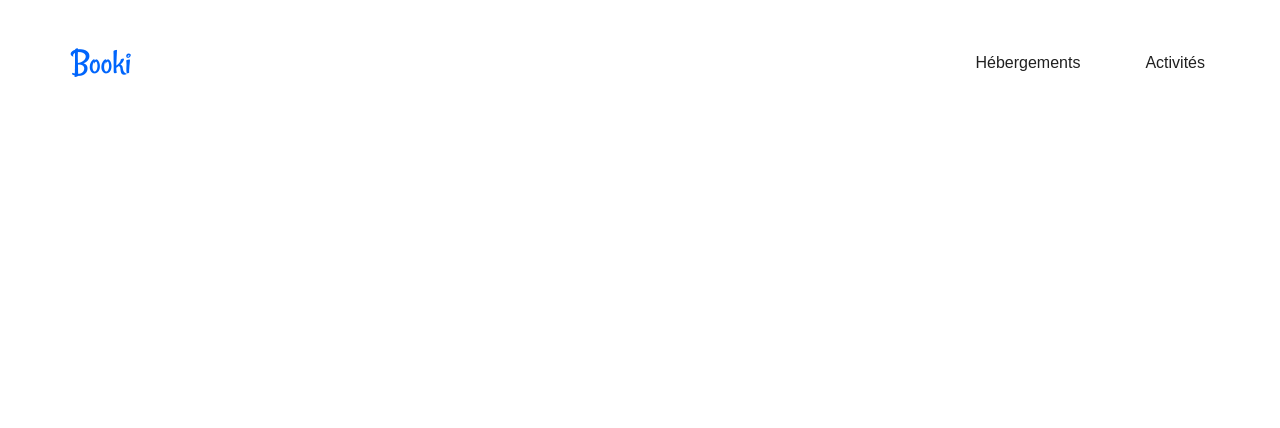
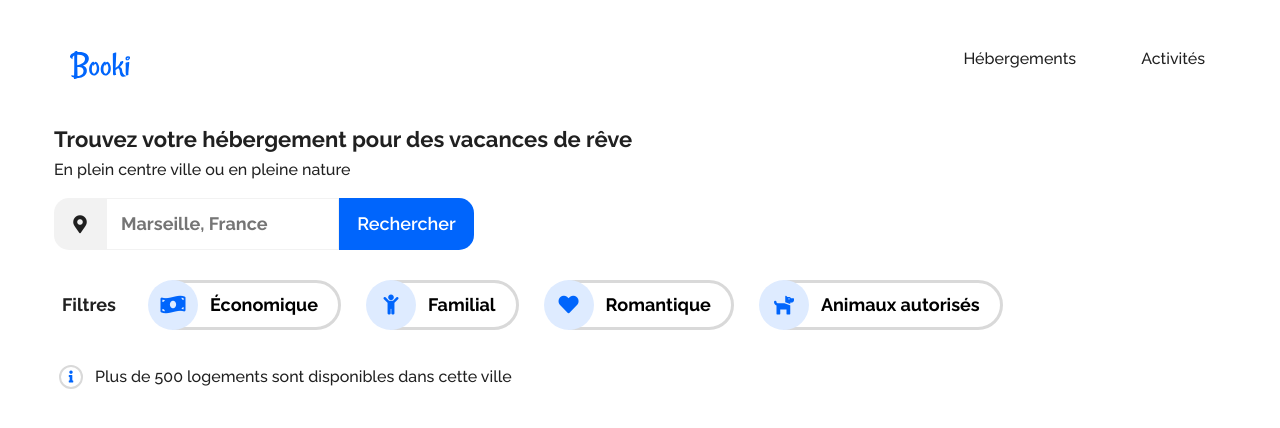
Before and after one commit to hisarandre/BOOKI, a plain HTML site: page index.html in a window 1280 px wide. Drawn offline with Linux system fonts and the light colour scheme; a web font is replaced by a local one.

Commit message:
Add filters and search bar

```diff
--- a/css/mobile.css
+++ b/css/mobile.css
@@ -1,6 +1,6 @@
-body {
-    font-size: 33px;
-  }
+body { font-size: 33px; }
+
+main { padding: 0 40px; }
 
 /* HEADER */
 
@@ -11,8 +11,8 @@ header nav {
   }
 
   header nav .logo-booki {
-    height: 95px;
-    margin: 40px 0 40px 0;
+    width: 130px;
+    margin: 52px 0 40px 0;
   }
 
   header nav ul {
@@ -24,9 +24,114 @@ header nav {
     width: 50%;
     padding: 0;
     margin: 0;
+    border-color: var(--lighgrey);
     border-width: 0 0 8px 0;
   }
 
   header nav li {
     margin: auto;
   }
+
+/* SECTION SEARCH */
+
+#search header {
+  margin-top: 65px;
+  margin-bottom: 70px;
+}
+
+#search h1 {
+  font-weight: 700;
+  font-size: 44px;
+  line-height: 1.2;
+}
+
+/* --- search bar */
+
+#search-bar {
+  width: 100%;
+  margin-bottom: 70px;
+  font-size: 33px;
+  position: relative;
+}
+
+#search-bar .fas.fa-map-marker-alt {
+  width: 105px;
+  height: 105px;
+  border-radius: 25px 0 0 25px;
+}
+
+#search-bar input {
+  width: calc(100% - 155px);
+  height: 105px;
+  padding: 0 36px;
+}
+
+#search-bar .search-btn {
+  display: none;
+}
+
+#search-bar .search-icon-btn {
+  width: 105px;
+  height: 105px;
+  background-color: var(--primary);
+  font-weight: 600;
+  color: white;
+  border-radius: 35px;
+  display: flex;
+  align-items: center;
+  justify-content: center;
+  position: absolute;
+  bottom: 0;
+  right: 0;
+}
+
+/* --- filters */
+
+#filters-area {
+  font-size: 36px;
+  flex-direction: column;
+  align-items: flex-start;
+}
+
+.filters-title {
+  margin: 0 0 3px 5px;
+}
+
+.filters-btn-area {
+  margin-left: 5px;
+}
+
+.filters-btn {
+  height: 100px;
+  border-radius: 50px;
+  margin: 25px 22px 5px 0;
+}
+
+.filters-btn .fas {
+  font-size: 40px;
+  width: 100px;
+  height: 100px;
+}
+
+.filters-btn-text {
+  font-size: 33px;
+  padding: 0 35px 0 25px;
+}
+
+/* --- info text */
+
+#info-text-area {
+  margin-top: 65px;
+  margin-left: 5px;
+}
+
+#info-text-area .fas {
+  font-size: 20px;
+  width: 63px;
+  height: 50px;
+  margin-right: 20px;
+}
+
+#info-text-area .info-text {
+  font-size: 32px;
+}
--- a/css/small-mobile.css
+++ b/css/small-mobile.css
@@ -9,7 +9,7 @@ header nav {
 }
 
 header nav .logo-booki {
-  height: 60px;
+  width: 80px;
   margin: 25px 0 25px 0;
 }
 
--- a/css/style.css
+++ b/css/style.css
@@ -10,32 +10,33 @@ body {
   max-width: 1440px;
   margin: auto;
   font-family: "Raleway", sans-serif;
+  font-weight: 500;
   font-size: 16px;
   color: var(--black);
 }
 
-a {
-  color: var(--black);
-}
+main { padding: 0 54px; }
+
+a { color: var(--black); }
 
 /* HEADER */
 
 header nav {
-  height: 125px;
+  height: 116px;
   display: flex;
   justify-content: space-between;
-  align-items: stretch;
 }
 
-header nav .logo-booki {
-  height: 45px;
+header .logo-booki {
+  width: 60px;
   margin-left: 70px;
   align-self: center;
+  position: relative;
+  top: 7px;
 }
 
 header nav ul {
   display: flex;
-  align-items: stretch;
   list-style: none;
   margin-right: 40px;
 }
@@ -48,9 +49,142 @@ header nav ul a {
   border-width: 2px 0 0 0;
   border-style: solid;
   border-color: var(--background);
+  transition: color, border 0.2s ease-out;
 }
 
 header nav ul a:hover {
   color: var(--primary);
   border-color: var(--primary);
 }
+
+/* SECTION SEARCH */
+
+#search header {
+  margin-bottom: 18px;
+}
+
+#search h1 {
+  font-weight: 700;
+  font-size: 22px;
+  line-height: 16px;
+}
+
+/* --- search bar */
+
+#search-bar {
+  display: flex;
+  width: 420px;
+  margin-bottom: 25px;
+  font-size: 18px;
+}
+
+#search-bar .fas.fa-map-marker-alt {
+  background-color: var(--lighgrey);
+  width: 52px;
+  height: 52px;
+  border-radius: 15px 0 0 15px;
+  display: flex;
+  align-items: center;
+  justify-content: center;
+}
+
+#search-bar input {
+  width: 233px;
+  height: 52px;
+  padding: 0 14px;
+  border: 1px var(--lighgrey) solid;
+  font-weight: bold;
+}
+
+#search-bar input:focus {
+  outline: 1px var(--secondary) solid;
+}
+
+#search-bar .search-btn {
+  width: 135px;
+  height: 52px;
+  background-color: var(--primary);
+  font-weight: 600;
+  color: var(--background);
+  padding: 0 18px;
+  border-radius: 0 15px 15px 0;
+  transition: opacity 0.2s ease-out;
+  display: visible;
+}
+
+#search-bar .search-btn:hover { opacity: 0.9; }
+
+#search-bar .search-icon-btn { display: none; }
+
+/* --- filters */
+
+#filters-area {
+  display: flex;
+  align-items: center;
+  font-size: 18px;
+  font-weight: bold;
+}
+
+.filters-title {
+  margin: 0 37px 0 8px;
+}
+
+.filters-btn-area {
+  display: flex;
+  flex-wrap: wrap;
+}
+
+.filters-btn {
+  height: 50px;
+  font-weight: bold;
+  background-color: var(--background);
+  border-radius: 30px;
+  border: 3px #D9D9D9 solid;
+  margin: 5px 30px 5px 0;
+  padding: 0;
+  display: flex;
+  align-items: center;
+  transition: all 0.2s ease-out;
+}
+
+.filters-btn:hover {
+  background-color: var(--secondary);
+  border: 3px var(--secondary) solid;
+}
+
+.filters-btn .fas {
+  background-color: var(--secondary);
+  color: var(--primary);
+  font-size: 20px;
+  width: 50px;
+  height: 50px;
+  border-radius: 100%;
+  margin-left: -8px;
+  display: flex;
+  align-items: center;
+  justify-content: center;
+}
+
+.filters-btn-text { padding: 0 20px 0 12px; }
+
+/* --- info text */
+
+#info-text-area {
+  display: flex;
+  align-items: center;
+  margin-top: 30px;
+  margin-left: 5px;
+}
+
+#info-text-area .fas {
+  color: var(--primary);
+  font-size: 12px;
+  width: 24px;
+  height: 24px;
+  border: 2px #D9D9D9 solid;
+  border-radius: 100%;
+  margin-right: 12px;
+  display: flex;
+  align-items: center;
+  justify-content: center;
+}
--- a/css/tablet.css
+++ b/css/tablet.css
@@ -0,0 +1,11 @@
+/* SECTION SEARCH */
+/* --- filters */
+
+#filters-area {
+    flex-direction: column;
+    align-items: flex-start;
+  }
+
+.filters-title {
+    margin: 0 0 20px 0;
+  }
--- a/index.html
+++ b/index.html
@@ -5,36 +5,65 @@
     <meta charset="UTF-8">
     <meta name="viewport" content="width=device-width, initial-scale=1, user-scalable=no">
     <title>Booki</title>
-
-    <link rel="stylesheet" href="css/normalize.css">
-    <link rel="stylesheet" href="css/style.css">
-    <link rel="stylesheet" media="screen and (min-width: 768px) and (max-width: 992px)" href="css/tablet.css">
-    <link rel="stylesheet" media="screen and (max-width: 767px)" href="css/mobile.css">
-    <link rel="stylesheet" media="screen and (max-width: 480px)" href="css/small-mobile.css">
-
-    <link rel="stylesheet"
-    href="https://fonts.google.com/specimen/Raleway">
-    <link rel="stylesheet" href="https://cdn.jsdelivr.net/npm/@fortawesome/fontawesome-free@6.1.1/css/fontawesome.min.css" integrity="sha384-zIaWifL2YFF1qaDiAo0JFgsmasocJ/rqu7LKYH8CoBEXqGbb9eO+Xi3s6fQhgFWM" crossorigin="anonymous">
+    <link rel="icon" type="image/x-icon" href="/images/logo/favicon.svg">
+    <link href="https://fonts.googleapis.com/css2?family=Raleway:wght@400;500;600;700&display=swap" rel="stylesheet">
+    <link rel="stylesheet" href="https://cdnjs.cloudflare.com/ajax/libs/font-awesome/5.15.4/css/all.min.css" integrity="sha512-1ycn6IcaQQ40/MKBW2W4Rhis/DbILU74C1vSrLJxCq57o941Ym01SwNsOMqvEBFlcgUa6xLiPY/NS5R+E6ztJQ==" crossorigin="anonymous" referrerpolicy="no-referrer" />    <link rel="stylesheet" href="css/normalize.css">
+    <link rel="stylesheet" href="/css/style.css">
+    <link rel="stylesheet" media="screen and (min-width: 769px) and (max-width: 992px)" href="/css/tablet.css">
+    <link rel="stylesheet" media="screen and (max-width: 768px)" href="/css/mobile.css">
+    <link rel="stylesheet" media="screen and (max-width: 480px)" href="/css/small-mobile.css">
 </head>
 
 <body>
-
-    <!-- Header -->
+    <!-- HEADER -->
     <header>
         <nav>
-            <img class="logo-booki" src="images/logo/Booki.png" alt="logo Booki" />
+            <img class="logo-booki" src="/images/logo/Booki.svg" alt="logo Booki" />
             <ul>
-                <a href="#"><li>Hébergements</li></a>
-                <a href="#"><li>Activités</li></a>
+                <a href="#places"><li>Hébergements</li></a>
+                <a href="#activities"><li>Activités</li></a>
             </ul>
         </nav>
     </header>
 
-    <!-- Main -->
+    <!-- MAIN -->
     <main>
+        <!--SECTION SEARCH-->
+        <section id="search">
+            <header>
+                <h1>Trouvez votre hébergement pour des vacances de rêve</h1>
+                <p>En plein centre ville ou en pleine nature</p>
+            </header>
+            <!--search bar-->
+            <form id="search-bar" method="post">
+                <span class="fas fa-map-marker-alt"></span>
+                <input type="search" placeholder="Marseille, France" name="site-search" id="site-search" />
+                <button type="submit" class="search-btn">Rechercher</button>
+                <button type="submit" class="search-icon-btn"><span class="fas fa-search"></span></button>
+            </form>
+            <!-- filters -->
+            <nav id="filters-area">
+                <div class="filters-title">Filtres</div>
+                <div class="filters-btn-area">
+                    <button class="filters-btn"><span class="fas fa-money-bill-wave"></span> <span class="filters-btn-text">Économique</span></button>
+                    <button class="filters-btn"><span class="fas fa-child"></span> <span class="filters-btn-text">Familial</span></button>
+                    <button class="filters-btn"><span class="fas fa-heart"></span> <span class="filters-btn-text">Romantique</span></button>
+                    <button class="filters-btn"><span class="fas fa-dog"></span> <span class="filters-btn-text">Animaux autorisés</span></button>
+                </div>
+            </nav>
+            <!-- infos -->
+            <aside id="info-text-area">
+                <span class="fas fa-info"></span> <p class="info-text">Plus de 500 logements sont disponibles dans cette ville</p>
+            </aside>
+        </section>
 
+        <!--SECTION PLACES-->
+        <section></section>
     </main>
 
+    <!-- FOOTER -->
+    <footer>
+    </footer>
 </body>
 
 </html>
```
Also changed, not shown: css/normalize.css, images/logo/Booki.svg (added), images/logo/favicon.svg (added).
